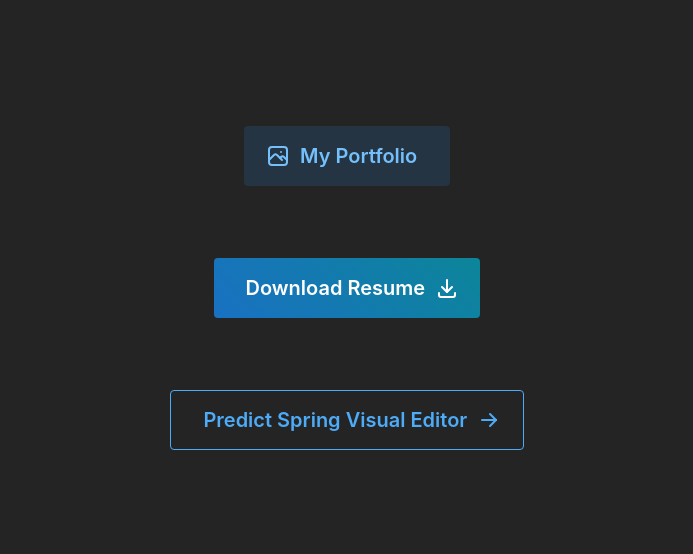
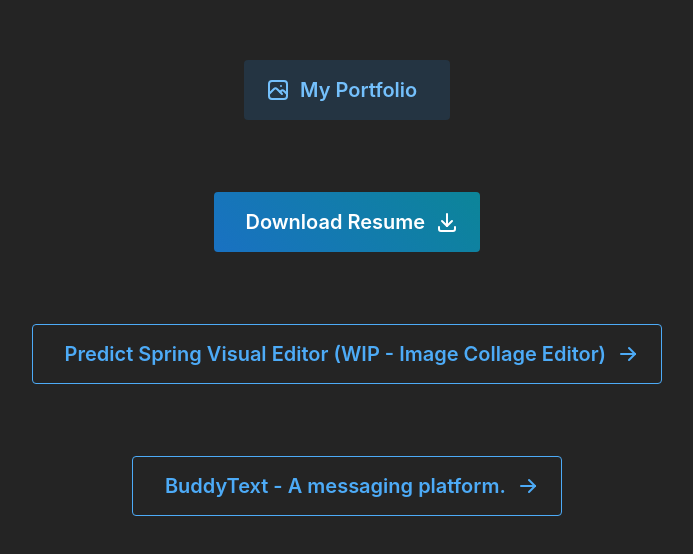
Before and after one commit to dhatrik007/myportfolio, a React (Create React App) app in the folder myportfolio/: page / in a window 1280 px wide. Shown: the part 112-666 px from the top of the page, without its empty margins (293-986 px from the left). Built offline with nearby package versions, Linux system fonts and the light colour scheme.

Commit message:
added buddytext link to portfolio

```diff
--- a/myportfolio/src/components/BaseLandingInterface.jsx
+++ b/myportfolio/src/components/BaseLandingInterface.jsx
@@ -14,7 +14,10 @@ export default function BaseLandingInterface() {
                     <Button size="xl" rightSection={<IconDownload size={24} />} variant="gradient">Download Resume</Button>
                 </Anchor>
                 <Anchor href="/pseditor" >
-                    <Button size="xl" rightSection={<IconArrowRight size={24} />} variant="outline">Predict Spring Visual Editor</Button>
+                    <Button size="xl" rightSection={<IconArrowRight size={24} />} variant="outline">Predict Spring Visual Editor (WIP - Image Collage Editor)</Button>
+                </Anchor>
+                <Anchor href="https://buddy-text-dhatrik.netlify.app/">
+                    <Button size="xl" rightSection={<IconArrowRight size={24} />} variant="outline">BuddyText - A messaging platform.</Button>
                 </Anchor>
             </Flex>
         </div>
```
